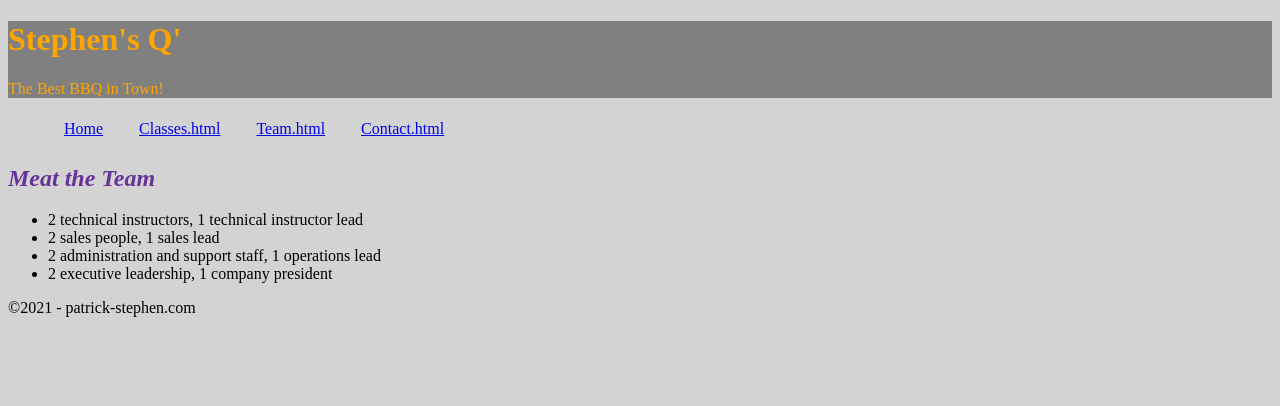
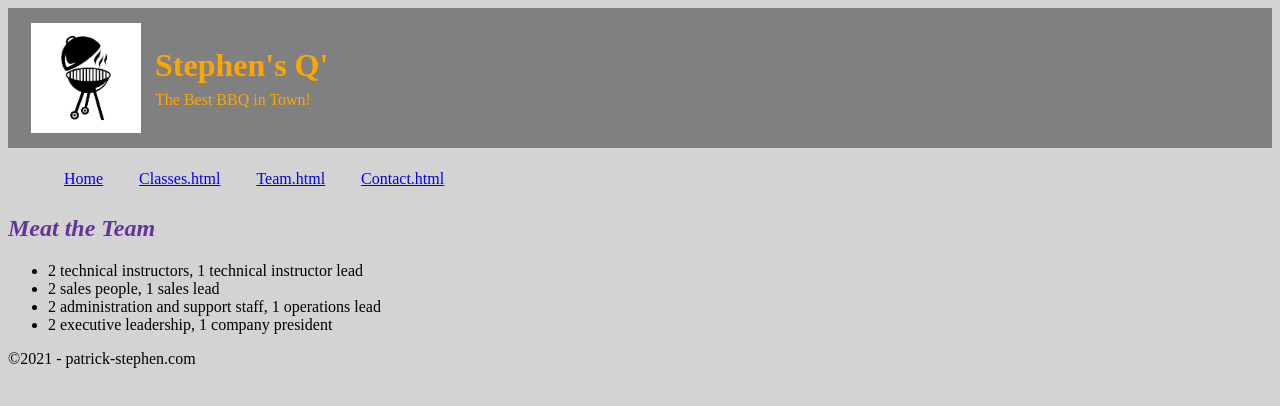
Before and after one commit to PatrickStephen/FED1StudioProject, a plain HTML site: page FED1StudioProject/Team.html in a window 1280 px wide. Drawn offline with Linux system fonts and the light colour scheme.

Commit message:
Added Logo

```diff
--- a/FED1StudioProject/Style-Sheets/styleSheets.css
+++ b/FED1StudioProject/Style-Sheets/styleSheets.css
@@ -22,3 +22,13 @@ nav ul li {
 #contact{
     text-align: center;
 }
+#headerLogo {
+    background-image: url('../Image/bbq pit logo.jpg');
+    background-repeat: no-repeat;
+    background-size: 110px;
+    padding: 2em;
+    background-position: 2% center;
+}
+header h1, header p{
+    margin: 7px 0 7px 115px;
+}
--- a/FED1StudioProject/Team.html
+++ b/FED1StudioProject/Team.html
@@ -7,8 +7,10 @@
 </head>
 <body>
     <header>
-        <h1>Stephen's Q'</h1>
-        <p>The Best BBQ in Town!</p>
+        <div id="headerLogo">
+            <h1>Stephen's Q'</h1>
+            <p>The Best BBQ in Town!</p>
+        </div>
     </header>
     <main>
         <nav>
```
Also changed, not shown: FED1StudioProject/Classes.html (+4 -2 lines), FED1StudioProject/Contact.html (+4 -2 lines), FED1StudioProject/Index.html (+4 -2 lines), FED1StudioProject/Image/bbq pit logo.jpg (added), FED1StudioProject/Image/jon-tyson-kctt4tL1dkE-unsplash.jpg (added), 1 other file.
